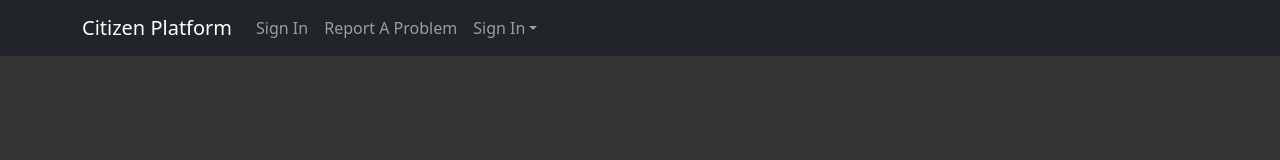
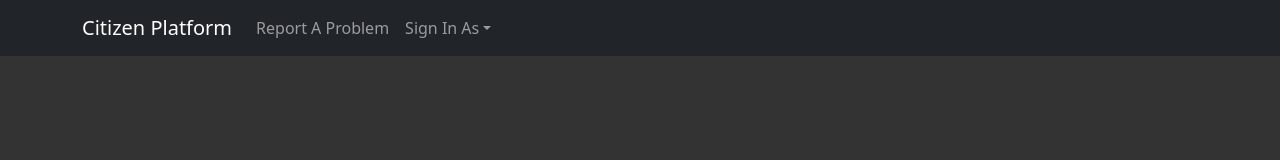
Before and after one commit to FullEffect-Studio/cfp, a React (Create React App) app: page / in a window 1280 px wide. Shown: the top 160 px of the page. Built offline with nearby package versions, Linux system fonts and the light colour scheme; a web font is replaced by a local one.

Commit message:
Admin log in link

```diff
--- a/src/components/home/Navibar.jsx
+++ b/src/components/home/Navibar.jsx
@@ -2,21 +2,19 @@ import Container from 'react-bootstrap/Container';
 import Nav from 'react-bootstrap/Nav';
 import Navbar from 'react-bootstrap/Navbar';
 import NavDropdown from 'react-bootstrap/NavDropdown';
-import { useNavigate } from 'react-router-dom';
+import { Link } from 'react-router-dom';
 
 function NaviBar() {
-  const navigate = useNavigate()
   return (
     <Navbar collapseOnSelect expand="lg" bg="dark" variant="dark"  data-scroll-section>
       <Container>
-        <Navbar.Brand onClick={()=>{navigate("/")}} style={{cursor: "pointer"}}>Citizen Platform</Navbar.Brand>
+        <Navbar.Brand style={{cursor: "pointer"}}>Citizen Platform</Navbar.Brand>
         <Navbar.Toggle aria-controls="responsive-navbar-nav" />
         <Navbar.Collapse id="responsive-navbar-nav">
           <Nav className="me-auto">
-            <Nav.Link href="#features">Sign In</Nav.Link>
             <Nav.Link href="#pricing">Report A Problem</Nav.Link>
-            <NavDropdown title="Sign In" id="collasible-nav-dropdown">
-              <NavDropdown.Item href="#action/3.1">Sign in As Community Worker</NavDropdown.Item>
+            <NavDropdown title="Sign In As" id="collasible-nav-dropdown">
+              <NavDropdown.Item href="#action/3.1"><Link to="auth/admin/signin/">Sign in as an Admin</Link></NavDropdown.Item>
               <NavDropdown.Item href="#action/3.2">
                 Sign In as Public Officer
               </NavDropdown.Item>
--- a/src/components/home/ReportAProblem.jsx
+++ b/src/components/home/ReportAProblem.jsx
@@ -46,7 +46,7 @@ const ReportAProblemStyle = styled.div`
 const ReportAProblem = () => {
   return (
     <ReportAProblemStyle data-scroll-section>
-      <div className="p-4 main-container">
+      <div className="p-4 main-container" id="reportPage">
         <p
           className="paragraph-container bg-secondary p-5 text-light"
           style={{ height: "90%", fontSize: "19px" }}
```
